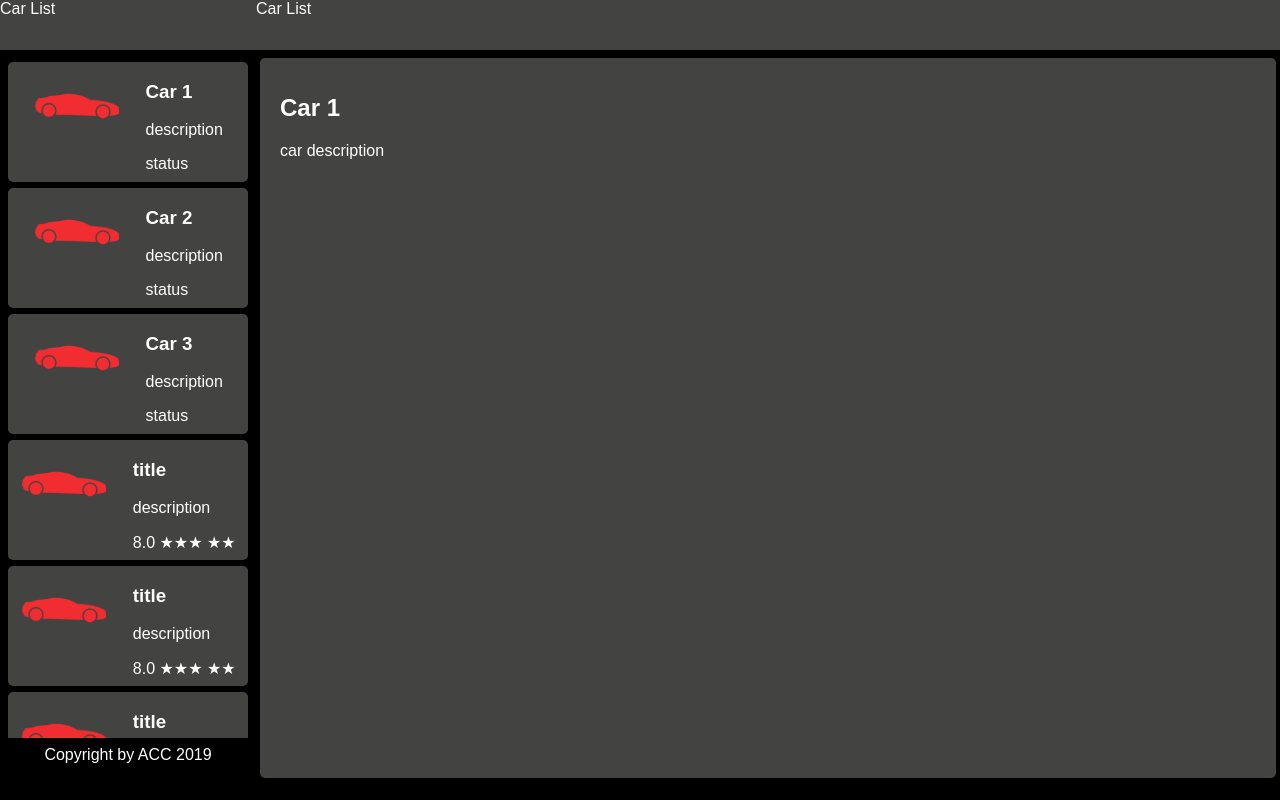
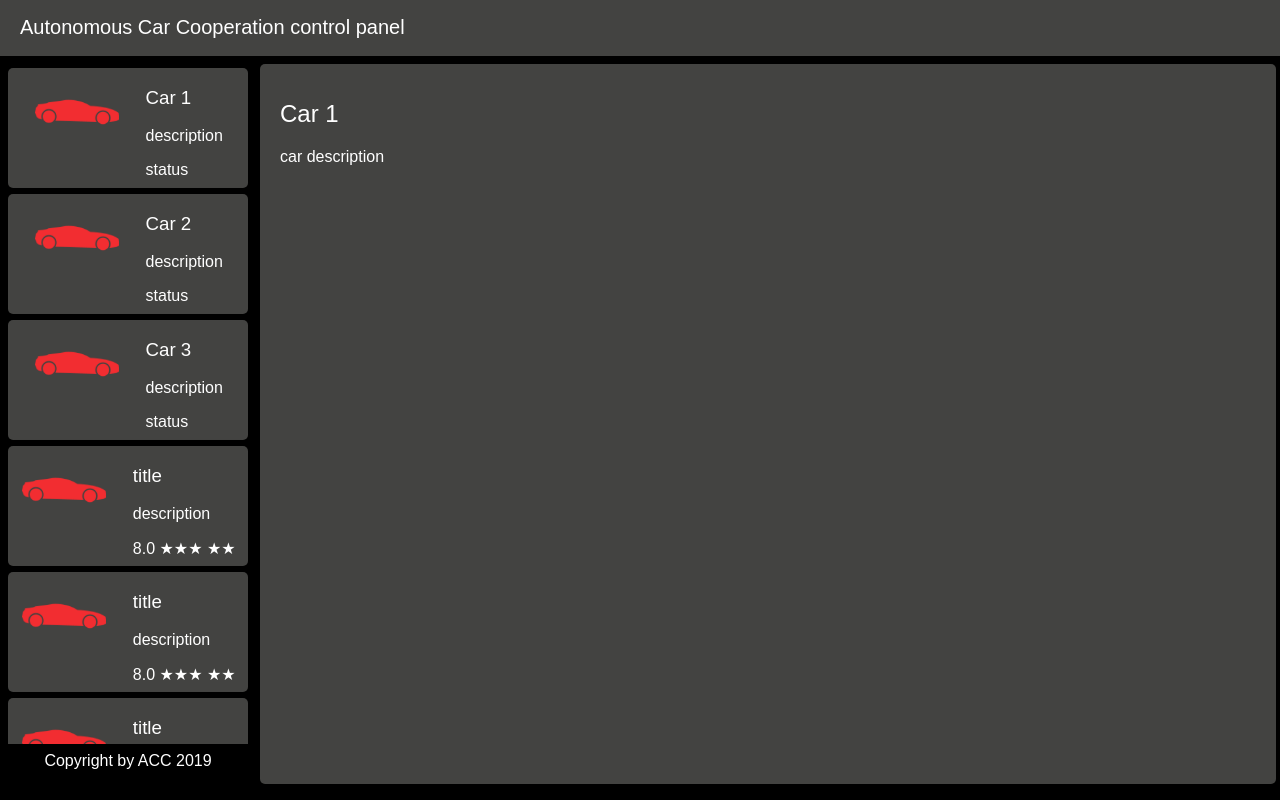
Before and after one commit to filesmuggler/acc-controlpanel, a plain HTML site: page index.html in a window 1280 px wide. Drawn offline with nearby package versions, Linux system fonts and the light colour scheme.

Commit message:
fonts set, header long

```diff
--- a/index.html
+++ b/index.html
@@ -17,7 +17,7 @@
     <div id="car-list-panel">
         <div class="material-dark-header">
             <div class="material-car-header">
-                Car List
+
             </div>
         </div>
 
@@ -176,7 +176,7 @@
     <div id="acc-presentation">
         <div class="material-dark-header">
             <div class="material-car-header">
-                Car List
+                Autonomous Car Cooperation control panel
             </div>
         </div>
         <div class="car-details">
--- a/style.css
+++ b/style.css
@@ -63,17 +63,30 @@ div.scroll{
 #car-list-header{
     color:white;
     background-color: #434341;
-    color: white;
+
 }
 
 .material-dark-header{
     background-color: #434341;
-    height: 50px;
-    margin-bottom: 8px
+    height: 40px;
+    color: white;
+    margin-bottom: 8px;
+    padding: 8px;
 }
 
+.material-car-header{
+    position: absolute;
+    top: 16px;
+    left: 20px;
+    font-size: 20px;
+    font-weight: 400;
+}
+
+h2{
+    font-weight: 400;
+}
 h3{
-
+    font-weight: 400;
 }
 
 #project-footer{
@@ -103,6 +116,7 @@ h3{
     border-radius: 5px;
     margin: 2px 4px;
     padding: 2px 4px;
+    font-weight: 400;
 }
 
 .flip-card {
```
